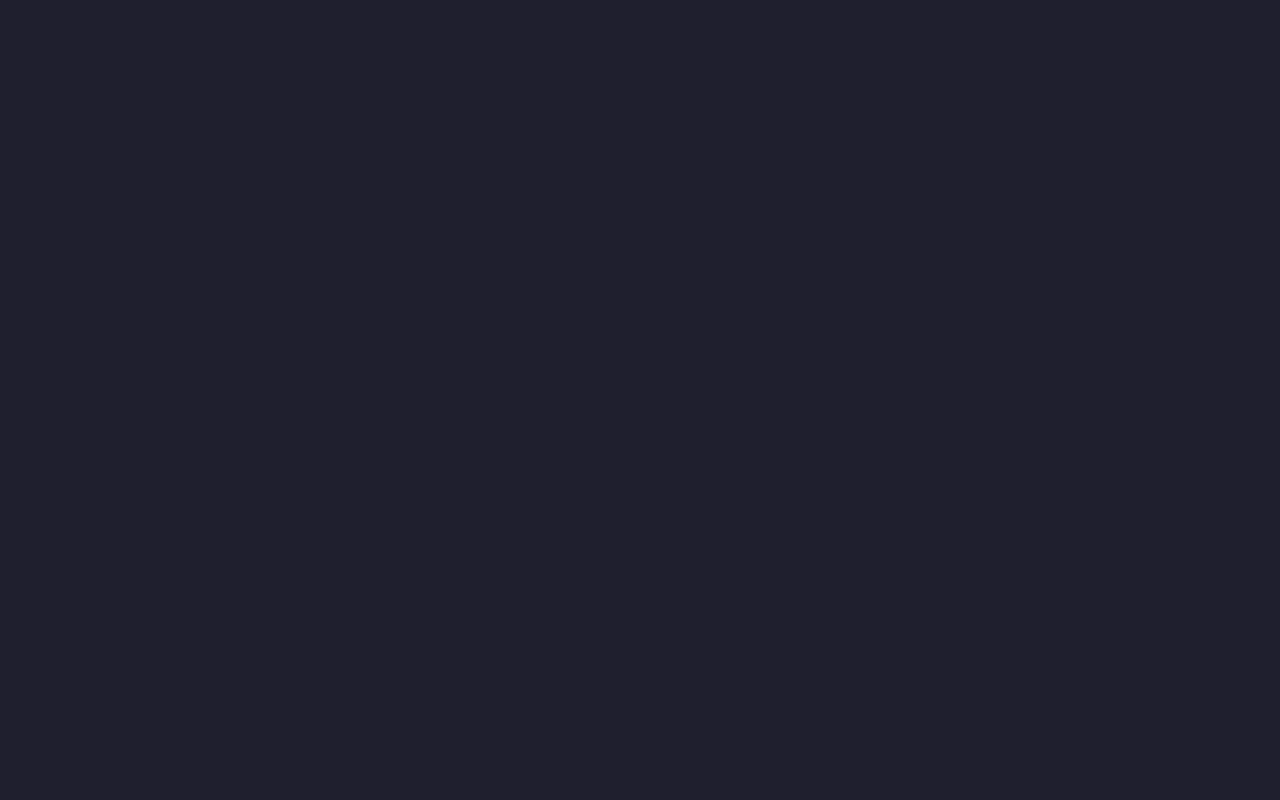
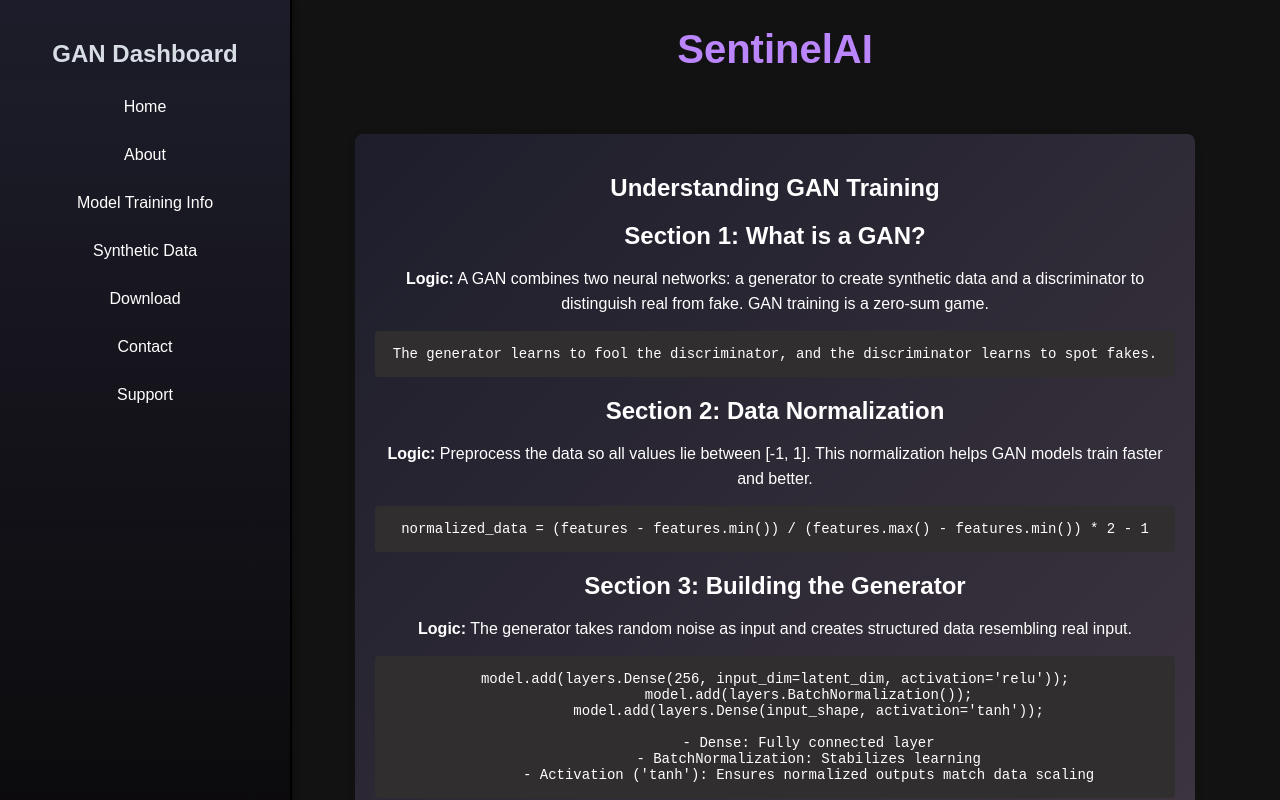
Before and after one commit to Itz-Shashwat/sentinelAI, a React (Create React App) app in the folder sentinelai/: page /gantrain in a window 1280 px wide. Before the commit this address had no page. Shown: the top 800 px of the page. Built offline with nearby package versions, Linux system fonts and the light colour scheme.

Commit message:
Added gan model info page

```diff
--- a/sentinelai/src/App.js
+++ b/sentinelai/src/App.js
@@ -8,6 +8,7 @@ import About from './About';
 import FileDownload from './FileDownload';
 import Contact from './Contact';
 import Support from './Support';
+import Ganinfo from './Ganinfo';
 
 function App() {
   return (
@@ -20,6 +21,7 @@ function App() {
         <Route path="/download" element={<FileDownload/>}/>
         <Route path="/contact" element={<Contact/>}/>
         <Route path="/support" element={<Support/>}/>
+        <Route path="/gantrain" element={<Ganinfo/>}/>
       </Routes>
       </div>
     </Router>
--- a/sentinelai/src/FileDownload.js
+++ b/sentinelai/src/FileDownload.js
@@ -1,5 +1,7 @@
 import React, { useState } from "react";
 import Sidebar from "./Sidebar";
+import { Route, Routes, Link } from "react-router-dom";
+
 
 const FileDownload = () => {
   const [isDownloading, setIsDownloading] = useState(false);
@@ -61,7 +63,7 @@ const FileDownload = () => {
             margin: "0 auto",
           }}
         >
-          <h1>Download File</h1>
+          <h1>Download Software</h1>
 
           {isDownloading && (
             <div
@@ -147,18 +149,14 @@ const FileDownload = () => {
             <h3 style={{ marginTop: "20px", color: "#bb86fc" }}>System Requirements</h3>
             <p><strong>Processor:</strong> Intel i3 or equivalent (minimum), Intel i5 or above (recommended).</p>
             <p><strong>RAM:</strong> 4GB (minimum), 8GB or above (recommended).</p>
-            <p><strong>Storage:</strong> At least 50MB of free space.</p>
-            <p><strong>Software Dependencies:</strong> Python 3.10 or above, Scapy (Networking library).</p>
-
+            <p><strong>Storage:</strong> At least 190MB of free space.</p>
             <h3 style={{ marginTop: "20px", color: "#bb86fc" }}>Support and Feedback</h3>
             <p>
-              If you encounter any issues or have feature requests, reach out to
-              our support team at support@sentinelai.com or visit our Help
-              Center.
+                If you encounter any issues or have feature requests, reach out to our support team at
+                <Link to="/support" className="sidebar-link" style={{ textDecoration: 'none', display: 'inline', color: '#bb86fc' }}> Support </Link>  or visit our Help Center.
             </p>
           </div>
         </div>
-
         <style>
           {`
             @keyframes spin {
--- /dev/null
+++ b/sentinelai/src/GANTraining.css
@@ -0,0 +1,58 @@
+body {
+    font-family: Arial, sans-serif;
+    background: #000000;
+    color: #333;
+  }
+
+  .gan-container {
+    max-width: 800px;
+    margin: 0 auto;
+    padding: 20px;
+    background: linear-gradient(135deg, rgba(31, 31, 46, 0.9), rgba(87, 73, 85, 0.8));
+    border-radius: 8px;
+    box-shadow: 0 2px 8px rgba(0, 0, 0, 0.1);
+  }
+
+  h1 {
+    color: #ffffff;
+    text-align: center;
+    margin-bottom: 20px;
+  }
+
+  .section {
+    margin-bottom: 20px;
+  }
+
+  h2 {
+    color: #ffffff;
+    font-size: 1.5rem;
+    margin-bottom: 10px;
+  }
+
+  p {
+    margin-bottom: 10px;
+    line-height: 1.6;
+  }
+
+  .code-block {
+    background: #302e2e;
+    padding: 15px;
+    font-family: monospace;
+    font-size: 14px;
+    border-radius: 4px;
+    white-space: pre-wrap;
+    overflow-x: auto;
+  }
+
+  .code-block:hover {
+    background: #000000;
+    cursor: pointer;
+  }
+
+  .copied-message {
+    color: #e74c3c;
+    margin-top: 10px;
+    text-align: center;
+    font-size: 1rem;
+    font-weight: bold;
+  }
--- /dev/null
+++ b/sentinelai/src/GANTraining.js
@@ -0,0 +1,107 @@
+import React, { useState } from "react";
+import "./GANTraining.css";
+
+const GANTraining = () => {
+  const [copiedMessage, setCopiedMessage] = useState("");
+
+  const predefinedCopyText =
+    "Don't try to be over smart by copying this. Learn by understanding the logic!";
+
+  // Handle Copy Logic
+  const handleCopy = (e, customText) => {
+    e.preventDefault();
+    navigator.clipboard.writeText(predefinedCopyText);
+    setCopiedMessage(`Copying restricted. Learn: ${customText}`);
+    setTimeout(() => setCopiedMessage(""), 3000);
+  };
+
+  // Data for Sections
+  const sections = [
+    {
+      title: "Section 1: What is a GAN?",
+      logic:
+        "A GAN combines two neural networks: a generator to create synthetic data and a discriminator to distinguish real from fake. GAN training is a zero-sum game.",
+      explanation:
+        "The generator learns to fool the discriminator, and the discriminator learns to spot fakes.",
+      code: "",
+    },
+    {
+      title: "Section 2: Data Normalization",
+      logic:
+        "Preprocess the data so all values lie between [-1, 1]. This normalization helps GAN models train faster and better.",
+      explanation: `normalized_data = (features - features.min()) / (features.max() - features.min()) * 2 - 1`,
+    },
+    {
+      title: "Section 3: Building the Generator",
+      logic:
+        "The generator takes random noise as input and creates structured data resembling real input.",
+      explanation: `
+        model.add(layers.Dense(256, input_dim=latent_dim, activation='relu'));
+        model.add(layers.BatchNormalization());
+        model.add(layers.Dense(input_shape, activation='tanh'));
+
+        - Dense: Fully connected layer
+        - BatchNormalization: Stabilizes learning
+        - Activation ('tanh'): Ensures normalized outputs match data scaling
+      `,
+    },
+    {
+      title: "Section 4: Building the Discriminator",
+      logic:
+        "The discriminator evaluates input data and predicts if it’s real or fake.",
+      explanation: `
+        model.add(layers.Dense(1, activation='sigmoid'));
+
+        - Dense(1): One neuron for binary classification
+        - Activation ('sigmoid'): Outputs probabilities near:
+          - 1 for real data
+          - 0 for fake data
+      `,
+    },
+    {
+      title: "Section 5: Training the GAN",
+      logic:
+        "Train the discriminator with real and fake data. Then train the generator to fool the discriminator.",
+      explanation: `
+        d_loss_real = discriminator.train_on_batch(real_data, real_labels);
+        d_loss_fake = discriminator.train_on_batch(fake_data, fake_labels);
+
+        - train_on_batch: Optimizes model using small data batches
+        - np.random.normal: Creates random noise
+      `,
+    },
+    {
+      title: "Section 6: Generating Synthetic Data",
+      logic:
+        "After training, use the generator to create new data resembling the training set.",
+      explanation: `
+        decoy_data = generator.predict(noise);
+
+        - predict: Generates fake data from random noise.
+      `,
+    },
+  ];
+
+  return (
+    <div className="gan-container">
+      <h1>Understanding GAN Training</h1>
+      {sections.map((section, index) => (
+        <div key={index} className="section">
+          <h2>{section.title}</h2>
+          <p>
+            <strong>Logic:</strong> {section.logic}
+          </p>
+          <pre
+            className="code-block"
+            onCopy={(e) => handleCopy(e, section.logic)}
+          >
+            {section.explanation.trim()}
+          </pre>
+        </div>
+      ))}
+      {copiedMessage && <div className="copied-message">{copiedMessage}</div>}
+    </div>
+  );
+};
+
+export default GANTraining;
--- /dev/null
+++ b/sentinelai/src/Ganinfo.js
@@ -0,0 +1,65 @@
+import React from "react";
+import Sidebar from "./Sidebar";
+import Team from "./Team";
+import SupportPage from "./SupportPage";
+import GANTraining from "./GANTraining";
+
+function Ganinfo() {
+    const Wrapperstyle = {
+        margin: 0,
+        fontFamily: "'Poppins', sans-serif",
+        color: "white",
+        backgroundColor: "#121212",
+        display: "flex",
+        minHeight: "100vh",
+    };
+
+    const mainStyle = {
+        display: "flex",
+        flexDirection: "column", // Enables column layout inside main content
+        flex: 1, // Ensures main content grows to fill available space
+        marginLeft: "270px",
+    };
+
+    const headerStyle = {
+        textAlign: "center",
+        marginBottom: "20px",
+        animation: "fadeIn 1s ease",
+    };
+
+    const contentStyle = {
+        flex: 1, // Ensures content takes up available vertical space
+        padding: "22px",
+    };
+
+    const footerStyle = {
+        textAlign: "center",
+        marginTop: "auto", // Pushes footer to the bottom
+        fontSize: "0.9rem",
+        color: "#bbbbbb",
+        animation: "slideUp 1s ease",
+        padding: "10px",
+    };
+
+    return (
+        <div style={Wrapperstyle}>
+            <Sidebar />
+            <div style={mainStyle}>
+                {/* Header */}
+                <div style={headerStyle}>
+                    <h1 style={{ fontSize: "2.5rem", color: "#bb86fc" }}>SentinelAI</h1>
+                </div>
+                {/* Content Section */}
+                <section style={contentStyle}>
+                    <GANTraining/>
+                </section>
+                {/* Footer */}
+                <footer style={footerStyle}>
+                    <p>© 2024 SentinelAI. All rights reserved.</p>
+                </footer>
+            </div>
+        </div>
+    );
+}
+
+export default Ganinfo;
--- a/sentinelai/src/Sidebar.js
+++ b/sentinelai/src/Sidebar.js
@@ -54,6 +54,9 @@ function Sidebar() {
             <Link to="/about" className="sidebar-link">About</Link>
           </li>
           <li>
+            <Link to="/gantrain" className="sidebar-link">Model Training Info</Link>
+          </li>
+          <li>
             <Link to="/gan-operations-dashboard" className="sidebar-link">Synthetic Data</Link>
           </li>
           <li>
```
Also changed, not shown: 2 other files (tests, documents, lock files or other folders).
